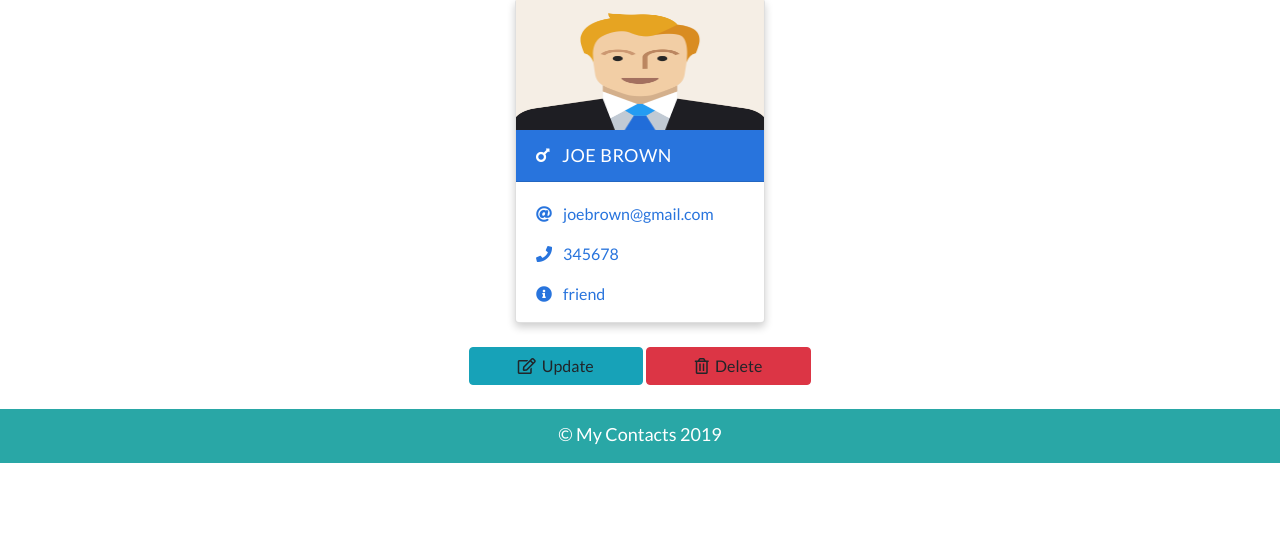
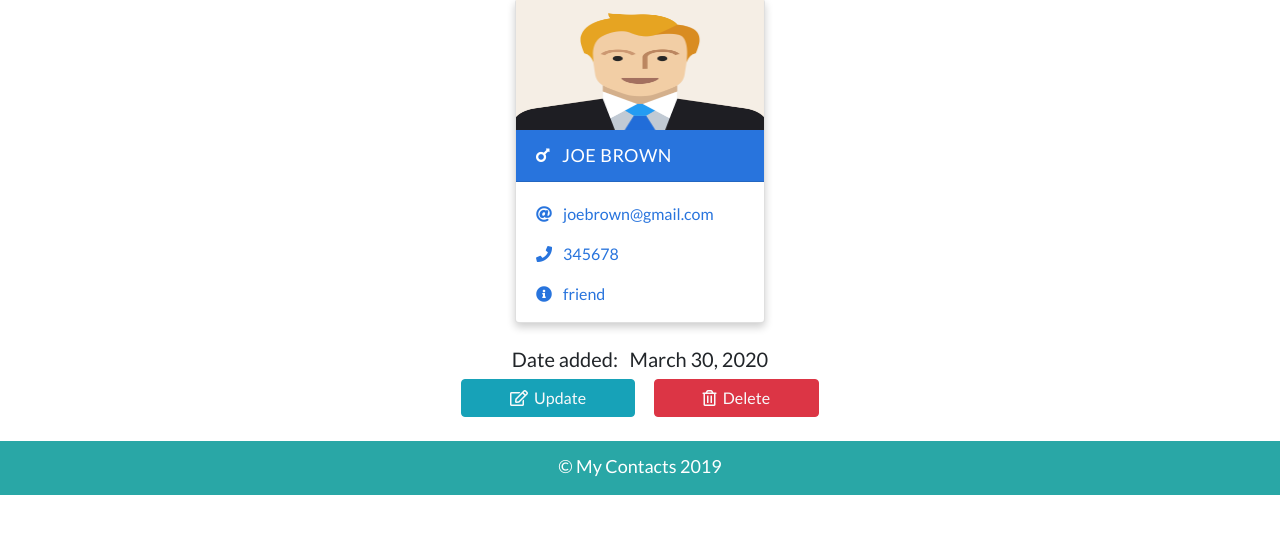
Before and after one commit to oussamasiyagh/Hello-World-in-Django, a Django app: page /detail/1 in a window 1280 px wide. Shown: the part 182-716 px from the top of the page. Run offline with Django 3.2, Linux system fonts and the light colour scheme; data comes from the database, SQL or seed files in the repository; some libraries are stand-ins or nearby versions.

Commit message:
Update contacts from Frontend!

```diff
--- a/si/templates/detail.html
+++ b/si/templates/detail.html
@@ -16,10 +16,12 @@
       {% include 'partials/_card.html' %}
     </div>
     <div class="container mt-3">
-      <p class="text-center">
+        <h5 class="text-center">Date added: &nbsp; {{contact.date_added}}</h5>
+      <p class="text-center text-light">
         <a class="btn btn-info px-5">
         <i class="far fa-edit"></i>&nbsp; Update
         </a>
+          &nbsp;&nbsp;&nbsp;&nbsp;
           <a class="btn btn-danger px-5">
         <i class="far fa-trash-alt"></i>&nbsp; Delete
           </a>
```
